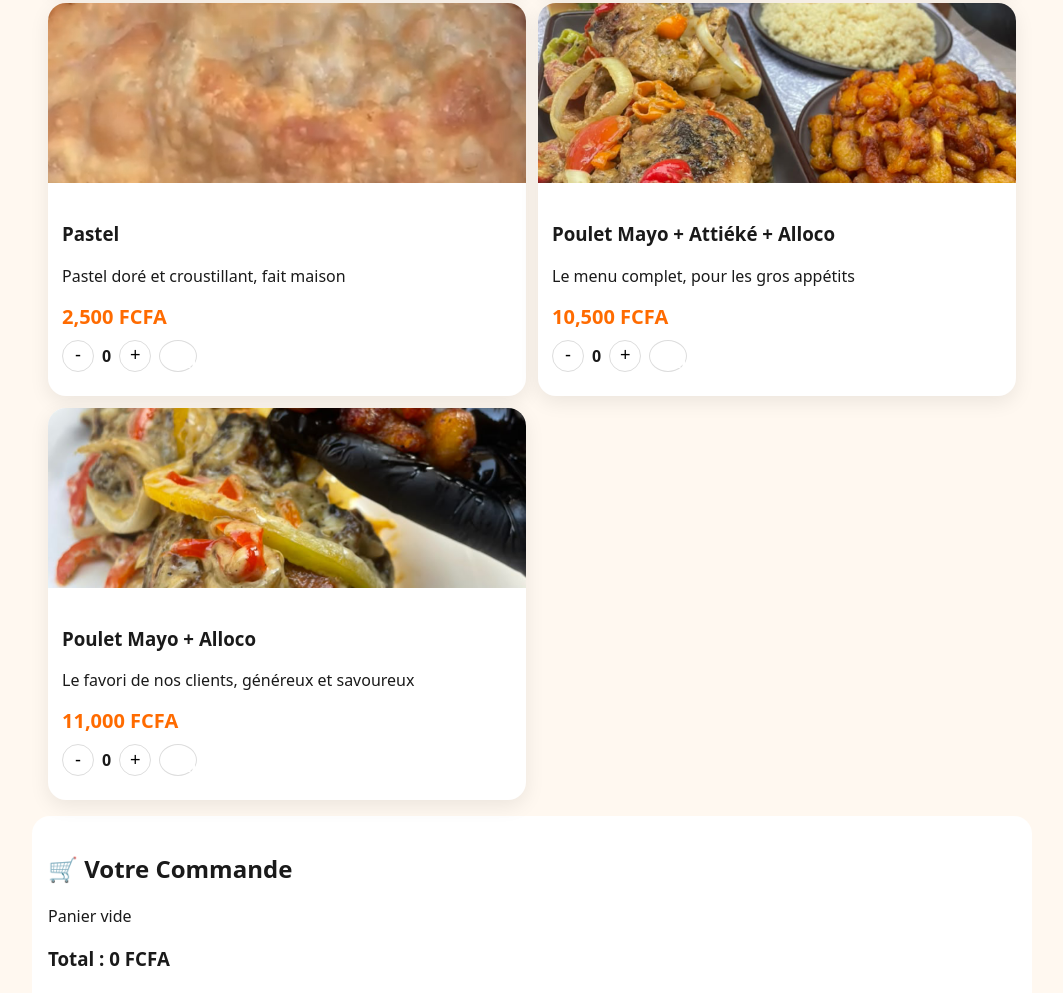
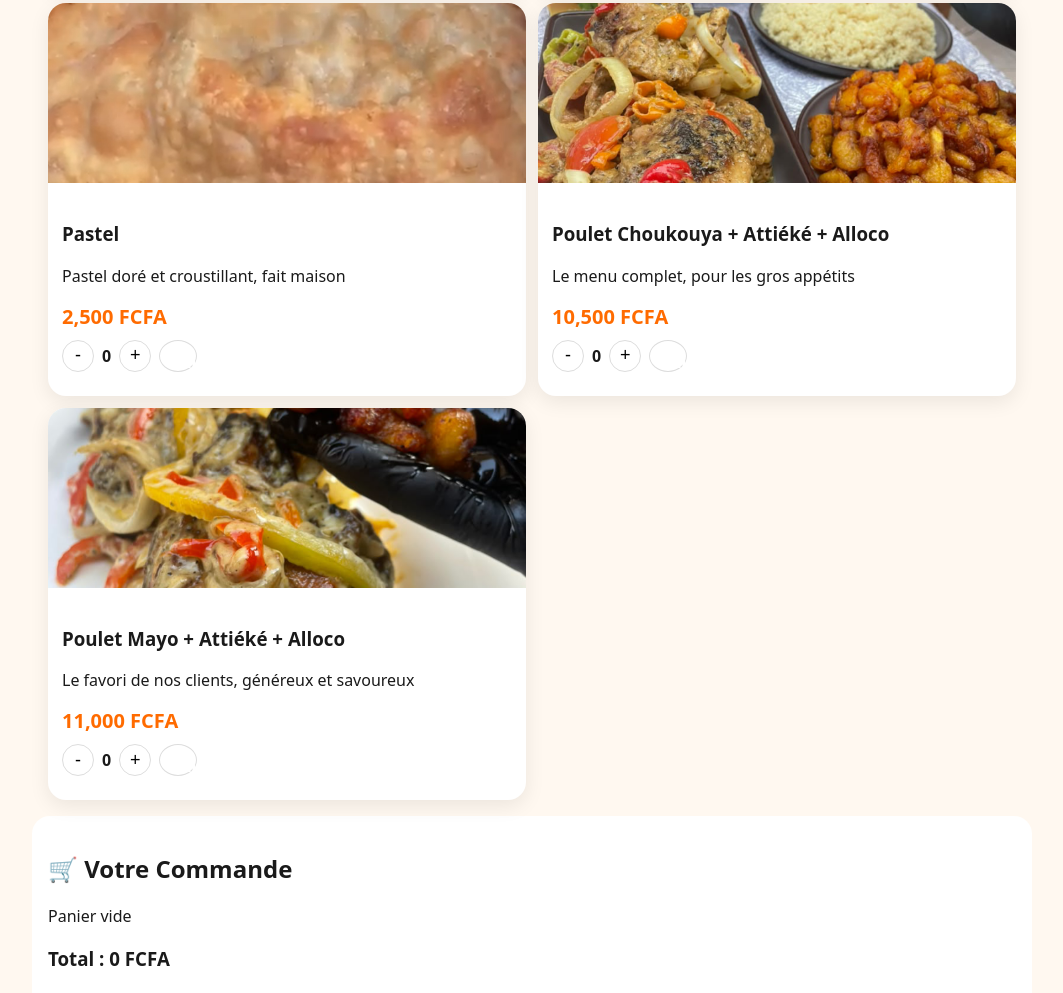
Before and after one commit to kaborerazack901-web/le-regal-express, a plain HTML site: page index.html in a window 1280 px wide. Shown: the part 1073-2066 px from the top of the page, without its empty margins (108-1171 px from the left). Drawn offline with Linux system fonts and the light colour scheme.

Commit message:
Update index.html

```diff
--- a/index.html
+++ b/index.html
@@ -81,8 +81,8 @@ const MENU=[
 {id:1,nom:"Poulet Choukouya + Attiéké",prix:8500,desc:"🏆 La Star - Poulet braisé épicé, oignons, piment, attiéké",img:"plat1.jpg.png"},
 {id:2,nom:"Poulet Mayo + Attiéké",prix:9000,desc:"Poulet grillé, sauce mayo, attiéké",img:"plat3.jpg.png"},
 {id:3,nom:"Pastel",prix:2500,desc:"Pastel doré et croustillant, fait maison",img:"plat5.jpg.png"},
-{id:4,nom:"Poulet Mayo + Attiéké + Alloco",prix:10500,desc:"Le menu complet, pour les gros appétits",img:"plat6.jpg.png"},
-{id:5,nom:"Poulet Mayo + Alloco",prix:11000,desc:"Le favori de nos clients, généreux et savoureux",img:"plat7.jpg.png"},
+{id:4,nom:"Poulet Choukouya + Attiéké + Alloco",prix:10500,desc:"Le menu complet, pour les gros appétits",img:"plat6.jpg.png"},
+{id:5,nom:"Poulet Mayo + Attiéké + Alloco",prix:11000,desc:"Le favori de nos clients, généreux et savoureux",img:"plat7.jpg.png"},
 ];
 let panier={}, statut=0;
 function render(){document.getElementById('menu').innerHTML=MENU.map(m=>`<div class="card"><img src="${m.img}"><div class="card-body"><h3>${m.nom}</h3><p>${m.desc}</p><div class="price">${m.prix.toLocaleString()} FCFA</div><div class="qty"><button onclick="chg(${m.id},-1)">-</button><b>${panier[m.id]||0}</b><button onclick="chg(${m.id},1)">+</button><button class="btn" onclick="chg(${m.id},1)">Ajouter</button></div></div></div>`).join('');let html='',total=0;for(let id in panier){if(panier[id]>0){let m=MENU.find(x=>x.id==id);total+=m.prix*panier[id];html+=`${m.nom} x ${panier[id]} = ${(m.prix*panier[id]).toLocaleString()} FCFA<br>`}}document.getElementById('cartList').innerHTML=html||'Panier vide';document.getElementById('total').innerText=total.toLocaleString();}
```
